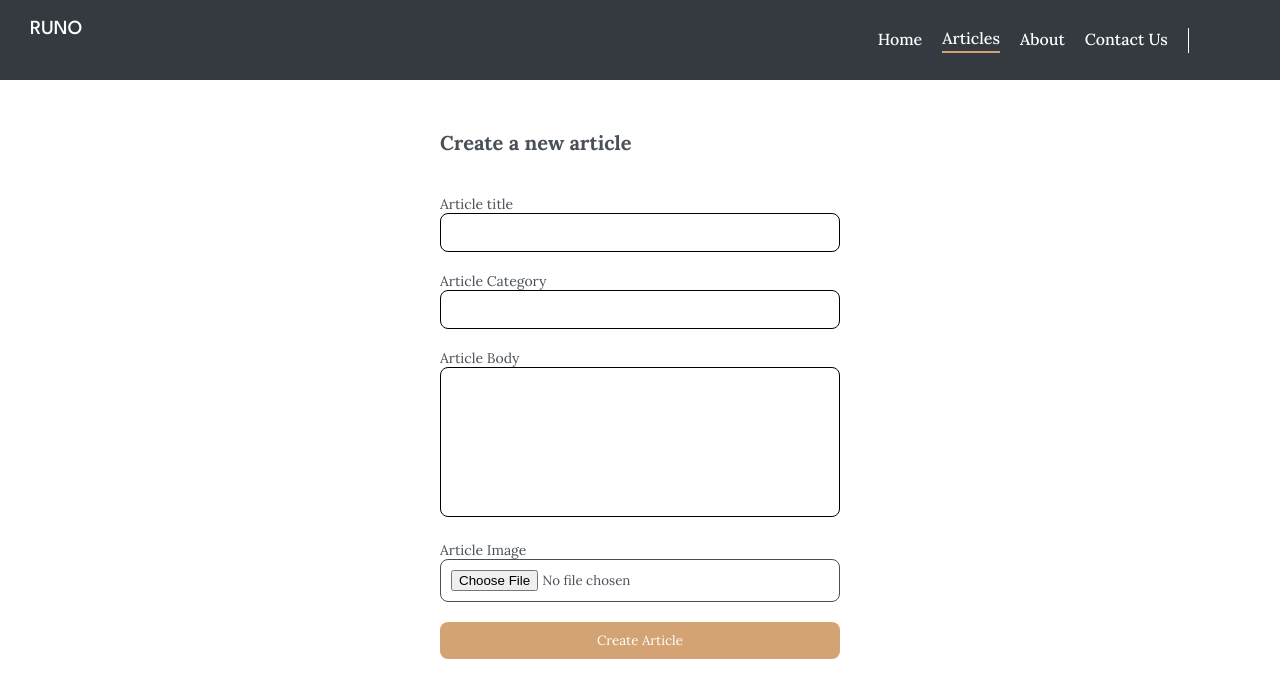
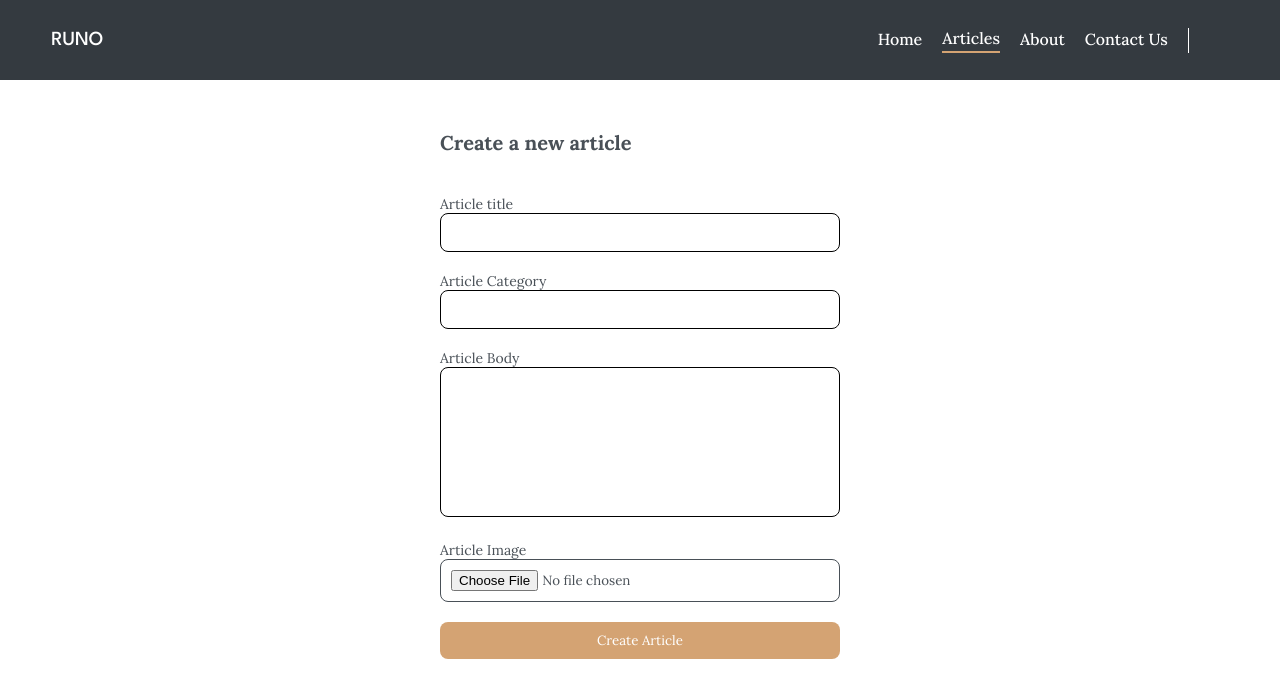
Before and after one commit to upgraded57/runo, a React (Vite) app: page /articles/new in a window 1280 px wide. Shown: the top 698 px of the page. Built offline with nearby package versions, Linux system fonts and the light colour scheme; no server answers; sample sign-in values are in the browser's storage; some icons are missing.

Commit message:
Minor styling updates

```diff
--- a/src/pages/auth/auth.css
+++ b/src/pages/auth/auth.css
@@ -7,7 +7,7 @@
   gap: 20px;
 }
 
-.logo {
+.auth .logo {
   position: absolute;
   top: 20px;
   left: min(4vw, 30px);
--- a/src/pages/create-article/createarticle.css
+++ b/src/pages/create-article/createarticle.css
@@ -1,5 +1,6 @@
 .new {
   margin-top: 50px;
+  padding-inline: min(4vw, 30px);
 }
 
 .new form textarea {
```
